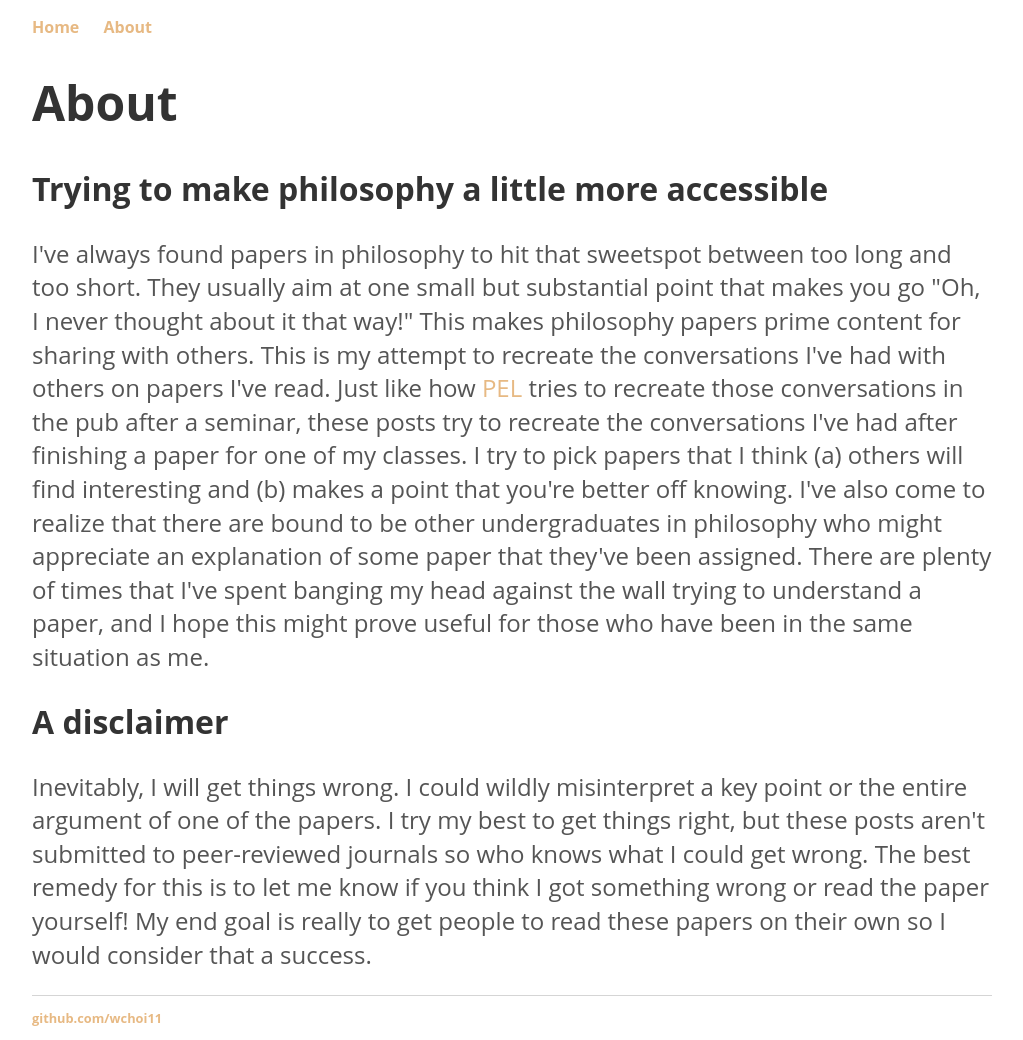
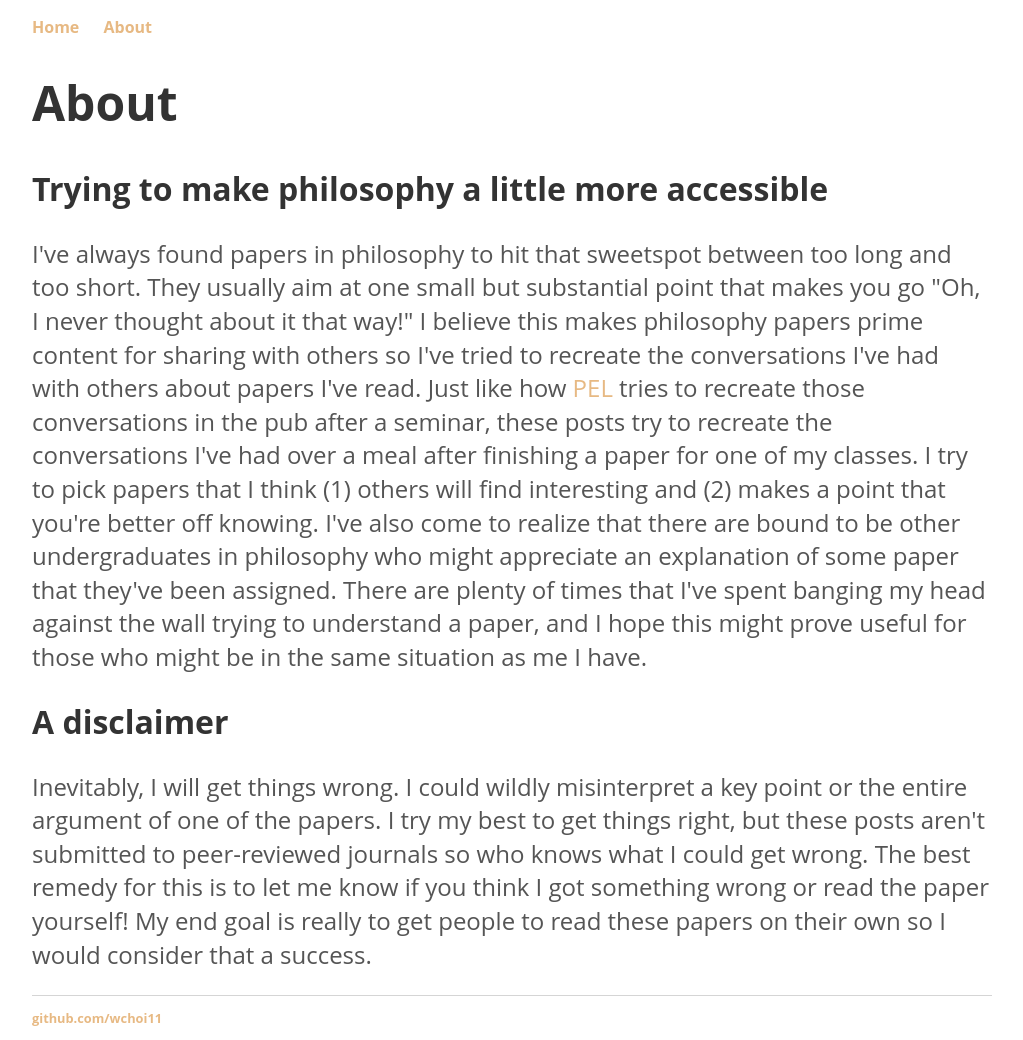
Before and after one commit to wchoi11/notchmess, a Jekyll site: the page built from about/index.html, in a window 1280 px wide. Shown: the whole page, without its empty margins (128-1151 px from the left). Built offline with Jekyll 4.4.1, drawn with Linux system fonts in a browser that asks for light colours.

Commit message:
Add small edits to about page

```diff
--- a/about/index.html
+++ b/about/index.html
@@ -8,17 +8,17 @@ title: About
 <h2>Trying to make philosophy a little more accessible</h2>
 <p>
     I've always found papers in philosophy to hit that sweetspot between too long and too short. They usually aim at one
-    small but substantial point that makes you go "Oh, I never thought about it that way!" This makes philosophy
-    papers prime content for sharing with others. This is my attempt to recreate the conversations I've had with others
-    on papers I've read. Just like how <a href="https://partiallyexaminedlife.com/">PEL</a>
+    small but substantial point that makes you go "Oh, I never thought about it that way!" I believe this makes philosophy
+    papers prime content for sharing with others so I've tried to recreate the conversations I've had with others
+    about papers I've read. Just like how <a href="https://partiallyexaminedlife.com/">PEL</a>
     tries to recreate those conversations in the pub after a seminar, these posts try to recreate the conversations I've
-    had after finishing a paper for one of my classes. I try to pick papers that I think (a) others will find interesting
-    and (b) makes a point that you're better off knowing.
+    had over a meal after finishing a paper for one of my classes. I try to pick papers that I think (1) others will find interesting
+    and (2) makes a point that you're better off knowing.
 
     I've also come to realize that there are bound to be other undergraduates in philosophy who might appreciate an
     explanation of some paper that they've been assigned. There are plenty of times that I've spent banging my head
-    against the wall trying to understand a paper, and I hope this might prove useful for those who have been in the
-    same situation as me.
+    against the wall trying to understand a paper, and I hope this might prove useful for those who might be in the
+    same situation as me I have.
 </p>
 
 <h2>A disclaimer</h2>
```
